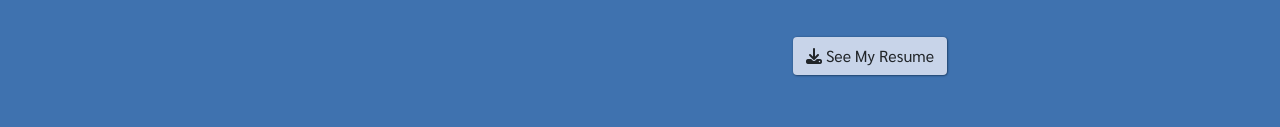
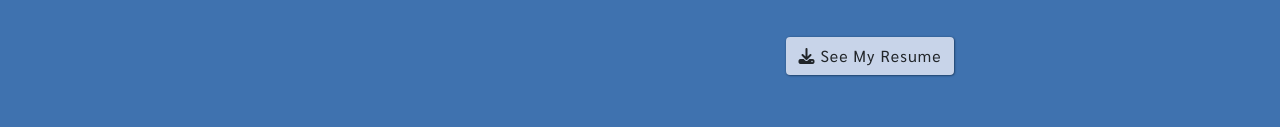
Before and after one commit to DushaneJackson/dushanejackson.github.io, a plain HTML site: page index.html in a window 1280 px wide. In both pictures the pointer is over the element "See My Resume". Shown: the part 1302-1429 px from the top of the page. Drawn offline with nearby package versions, Linux system fonts and the light colour scheme; a web font is replaced by a local one.

Commit message:
Add files via upload

```diff
--- a/CSS/style.css
+++ b/CSS/style.css
@@ -135,6 +135,11 @@ footer {
 
 .resumebtn {
     text-align: center;
+    transition: .3s ease-out;
+}
+
+.resumebtn:hover {
+    letter-spacing: 1px;
 }
 
 .btn-default {
```
